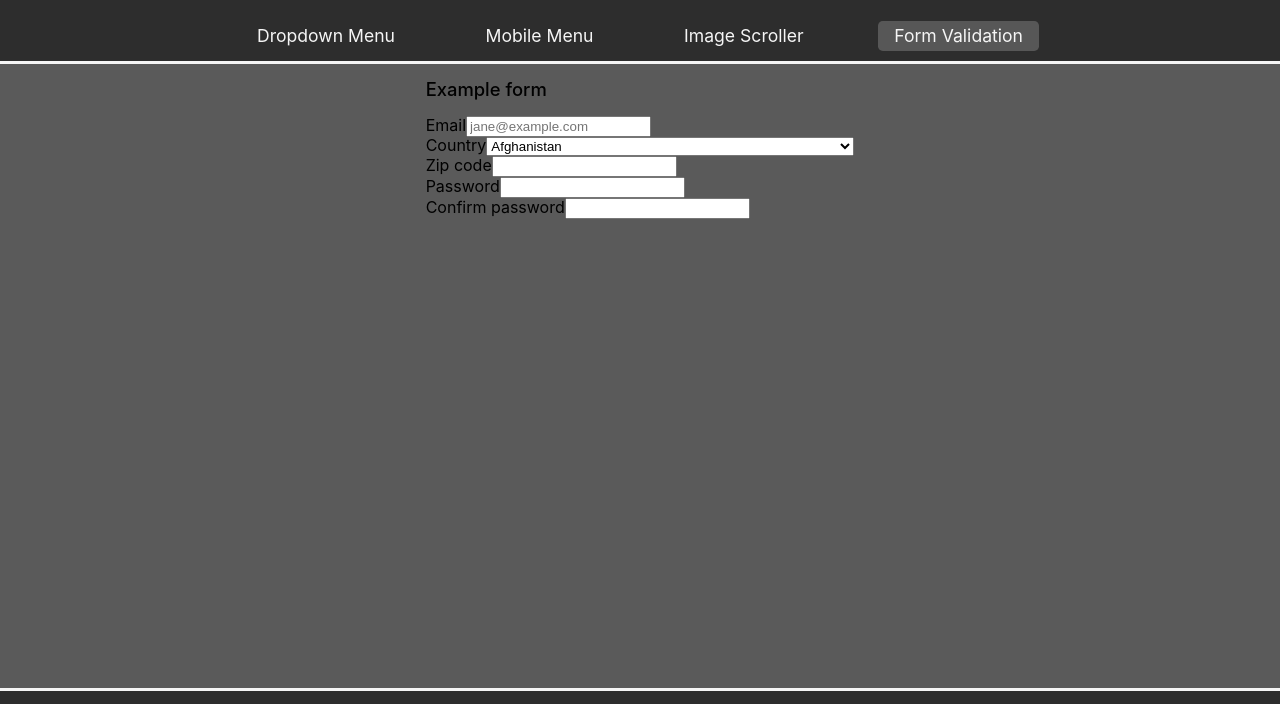
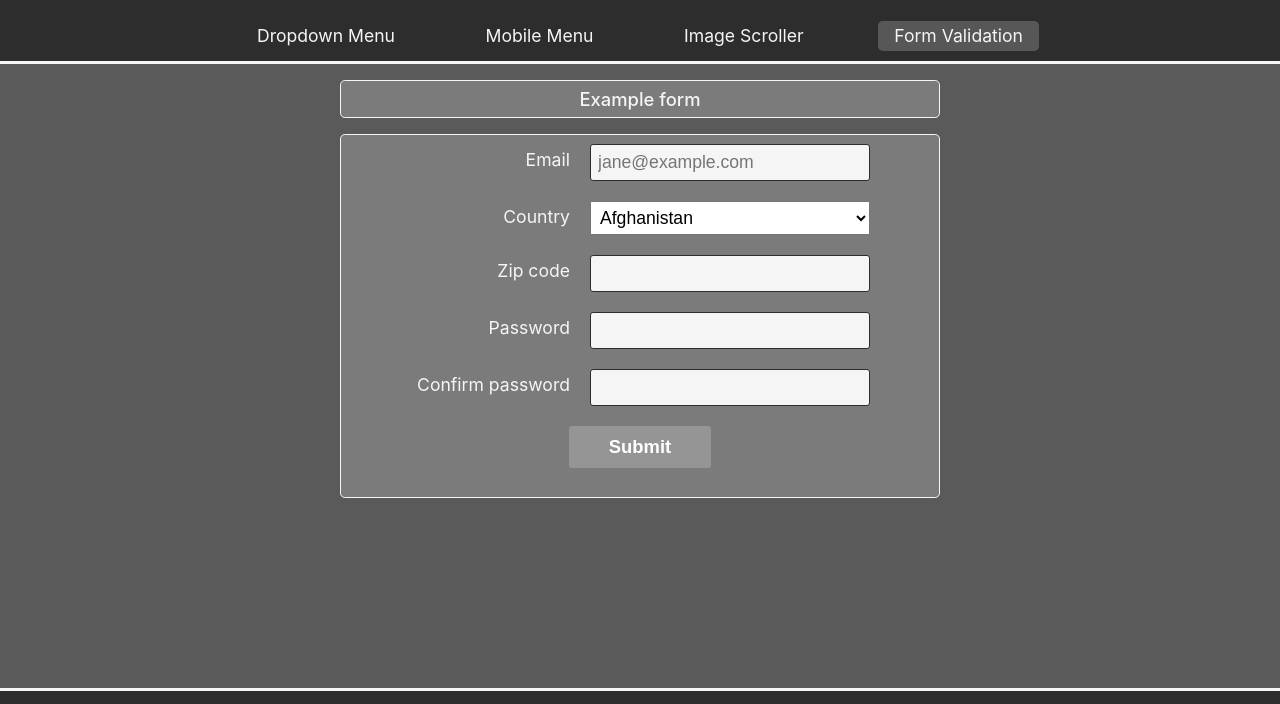
Before and after one commit to jcampbell57/dynamic-user-interface-interactions, a website built with webpack: page dist/index.html in a window 1280 px wide. Both pictures are taken after a click on the element "Form Validation". Shown: the part 53-757 px from the top of the page. Built offline with nearby package versions, Linux system fonts and the light colour scheme.

Commit message:
adds form styling and submit button

```diff
--- a/src/pageLoader.js
+++ b/src/pageLoader.js
@@ -632,6 +632,19 @@ const createConfirmPasswordInput = (container) => {
   container.appendChild(formRow);
 };
 
+const createSubmitButton = (container) => {
+  // submit button container
+  const formRow = document.createElement('div');
+  formRow.classList.add('formRow');
+  // submit button
+  const submitBtn = document.createElement('button');
+  submitBtn.classList.add('submitBtn');
+  submitBtn.innerText = 'Submit';
+  // append submit button
+  formRow.appendChild(submitBtn);
+  container.appendChild(formRow);
+};
+
 const createValidationForm = (container) => {
   // create form validation container
   const validationFormContainter = document.createElement('div');
@@ -655,10 +668,12 @@ const createValidationForm = (container) => {
   createZipCodeInput(validationForm);
   createPasswordInput(validationForm);
   createConfirmPasswordInput(validationForm);
+  createSubmitButton(validationForm);
 
   // append
   formHeader.appendChild(formTitle);
   validationFormContainter.appendChild(formHeader);
+  validationFormContainter.appendChild(document.createElement('br'));
   validationFormContainter.appendChild(validationForm);
   container.appendChild(validationFormContainter);
 };
--- a/src/style.css
+++ b/src/style.css
@@ -4,6 +4,7 @@
     --light-color: whitesmoke;
     --hover: rgba(255, 255, 255, 0.2);
     --active: rgba(255, 255, 255, 0.3);
+    --error : darkred
 }
 
 * {box-sizing: border-box}
@@ -149,7 +150,7 @@ header>h1 {
     width: 100%;
 }
 
-h3 {
+.mobileMenuContent>h3 {
     font-size: 1.15em;
     margin-bottom: 1em;
     font-weight: 500;
@@ -286,9 +287,94 @@ h3 {
 
 
 
-/* Form & validation styling */
+/* Mobile form & validation styling */
 
+.validationFormContainter {
+    color: var(--light-color);
+}
 
+.formHeader {
+    text-align: center;
+    background-color: var(--hover);
+    border: 1px solid var(--light-color);
+    border-radius: 0.3rem;
+}
+
+.formHeader>h3 {
+    font-size: 1.15em;
+    padding: 0.5em;
+    font-weight: 500;
+}
+
+.validationForm {
+    font-size: 1.1em;
+    padding: 0.5em;
+    background-color: var(--hover);
+    border: 1px solid var(--light-color);
+    border-radius: 0.3rem;
+
+    /* width: 80%; */
+    display: flex;
+    flex-direction: column;
+    align-items: center;
+}
+
+.formRow {
+    margin-bottom: 1rem;
+    display: flex;
+    justify-content: flex-start;
+    flex-direction: column;
+    flex-wrap: wrap;
+}
+
+.formRow input {
+    background-color: var(--light-color);
+    border: 1px solid var(--secondary-color);
+    border-radius: 3px;
+    width: 100%;
+    padding: 7px;
+    font-size: 1.1rem;
+}
+
+.formRow select {
+    width: 100%;
+    padding: 5px;
+    font-size: 1.1rem;          /* This won't work in Chrome or Safari */
+    /* -webkit-appearance: none;   This will make it work */
+}
+
+.formRow label {
+    margin-bottom: 0.5rem;
+}
+
+.formRow input:invalid {
+  border: 1px solid var(--error);
+  color: var(--error);
+  box-shadow: none; /* Remove default red glow in Firefox */
+}
+
+.formRow button {
+    font-size: 1.15rem;
+    font-weight: bold;
+
+    color: #FFFFFF;
+    background-color: var(--hover);
+
+    border: none;
+    border-radius: 3px;
+
+    padding: 10px 40px;
+    cursor: pointer;
+}
+
+.formRow button:hover {
+    background-color: var(--active);
+}
+
+.formRow button:active {
+    background-color: var(--active);
+    cursor: grabbing;
+}
 
 
 
@@ -325,3 +411,32 @@ footer>a {
 .github:hover {
     transform: rotate(-360deg) scale(1.2);
 }
+
+
+
+
+
+/* Desktop form styling  */
+
+@media only screen and (min-width: 700px) {
+    .formHeader,
+    .validationForm {
+      width: 600px;
+    }
+    .formRow {
+      flex-direction: row;
+      align-items: flex-start; /* To avoid stretching */
+      margin-bottom: 20px;
+    }
+    .formRow input,
+    .formRow select {
+      width: 280px;
+      height: initial;
+    }
+    .formRow label {
+      text-align: right;
+      width: 180px;
+      margin-top: 7px;
+      padding-right: 20px;
+    }
+  }
```
Also changed, not shown: dist/index.bundle.js, dist/pageLoader.bundle.js.
